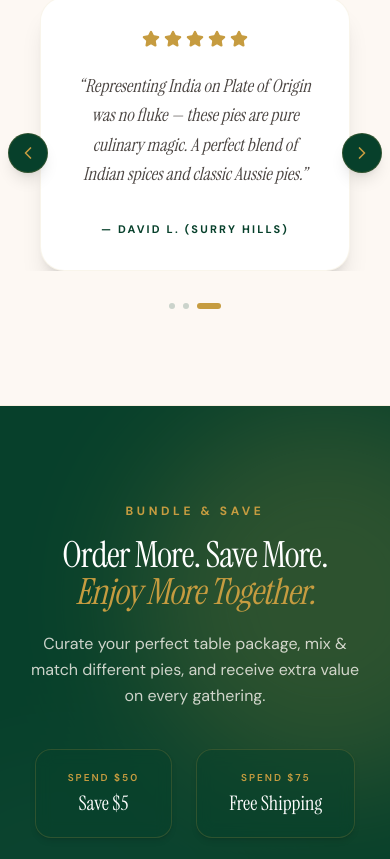
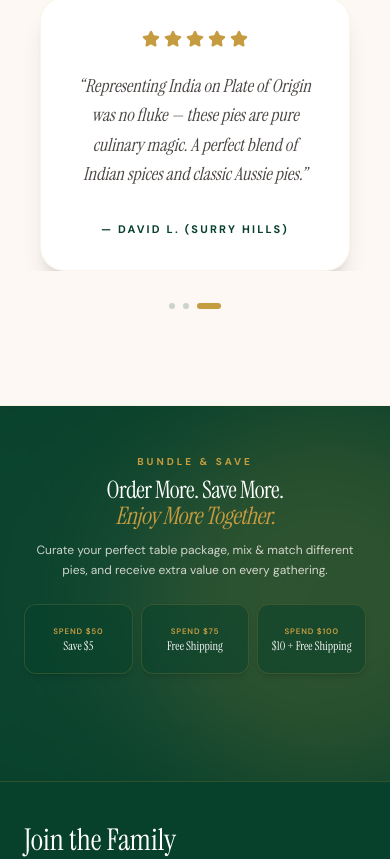
Before and after one commit to flavourandco/flavourandco, a Next.js app: page / in a window 390 px wide. Shown: the part 4140-4999 px from the top of the page. Built offline with nearby package versions, Linux system fonts and the light colour scheme.

Commit message:
refactor: improve footer layout responsiveness and refine testimonial section typography and spacing

```diff
--- a/src/components/Footer.tsx
+++ b/src/components/Footer.tsx
@@ -41,7 +41,7 @@ export default function Footer() {
       </div>
 
       <div className="mx-auto max-w-7xl px-6 py-10 lg:px-8 relative z-10">
-        <div className="grid gap-12 md:grid-cols-2 lg:grid-cols-4">
+        <div className="grid gap-10 md:gap-12 grid-cols-1 md:grid-cols-2 lg:grid-cols-4">
           <div>
             <div className="flex items-center gap-3">
               <img
@@ -78,6 +78,8 @@ export default function Footer() {
             </div>
           </div>
 
+          {/* Group Quick Links and Contact side-by-side on mobile/tablet, and expand to separate columns on desktop */}
+          <div className="grid grid-cols-2 gap-6 md:col-span-1 lg:contents">
             <div>
               <h4 className="text-[11px] font-bold uppercase tracking-[0.2em] text-brand-gold">
                 Quick Links
@@ -114,6 +116,7 @@ export default function Footer() {
                   info@flavourandco.com.au
                 </li>
               </ul>
+            </div>
           </div>
 
           <div>
--- a/src/components/home/HomeTestimonials.tsx
+++ b/src/components/home/HomeTestimonials.tsx
@@ -139,7 +139,7 @@ export default function HomeTestimonials() {
           <button
             type="button"
             onClick={prevSlide}
-            className="absolute -left-4 top-1/2 -translate-y-1/2 z-20 flex h-10 w-10 items-center justify-center rounded-full bg-brand-green text-brand-gold border border-brand-gold/20 shadow-lg transition-all hover:bg-brand-gold hover:text-brand-green hover:scale-105 sm:left-0"
+            className="hidden sm:flex absolute -left-4 top-1/2 -translate-y-1/2 z-20 h-10 w-10 items-center justify-center rounded-full bg-brand-green text-brand-gold border border-brand-gold/20 shadow-lg transition-all hover:bg-brand-gold hover:text-brand-green hover:scale-105 sm:left-0"
             aria-label="Previous testimonial"
           >
             <ChevronLeft className="h-5 w-5" />
@@ -147,7 +147,7 @@ export default function HomeTestimonials() {
           <button
             type="button"
             onClick={nextSlide}
-            className="absolute -right-4 top-1/2 -translate-y-1/2 z-20 flex h-10 w-10 items-center justify-center rounded-full bg-brand-green text-brand-gold border border-brand-gold/20 shadow-lg transition-all hover:bg-brand-gold hover:text-brand-green hover:scale-105 sm:right-0"
+            className="hidden sm:flex absolute -right-4 top-1/2 -translate-y-1/2 z-20 h-10 w-10 items-center justify-center rounded-full bg-brand-green text-brand-gold border border-brand-gold/20 shadow-lg transition-all hover:bg-brand-gold hover:text-brand-green hover:scale-105 sm:right-0"
             aria-label="Next testimonial"
           >
             <ChevronRight className="h-5 w-5" />
@@ -196,7 +196,7 @@ function HomeBundleCTA() {
   return (
     <section
       ref={sectionRef}
-      className="relative overflow-hidden bg-brand-green py-24 text-cream md:py-32"
+      className="relative overflow-hidden bg-brand-green py-12 text-cream md:py-16"
     >
       <div className="absolute inset-0 opacity-20 pointer-events-none">
         <div className="absolute -right-32 top-0 h-96 w-96 rounded-full bg-brand-gold blur-3xl" />
@@ -204,19 +204,19 @@ function HomeBundleCTA() {
       </div>
 
       <div className="bundle-content relative mx-auto max-w-3xl px-6 text-center lg:px-10 z-10">
-        <p className="text-[12px] font-bold uppercase tracking-[0.3em] text-brand-gold">
+        <p className="text-[10px] md:text-[12px] font-bold uppercase tracking-[0.3em] text-brand-gold">
           Bundle & Save
         </p>
-        <h2 className="mt-4 font-serif text-[clamp(2.25rem,5vw,3.75rem)] leading-[1.05] tracking-tight text-white">
+        <h2 className="mt-2 font-serif text-[clamp(1.5rem,4vw,2.5rem)] leading-[1.1] tracking-tight text-white">
           Order More. Save More.
           <br />
           <span className="italic text-brand-gold">Enjoy More Together.</span>
         </h2>
-        <p className="mt-5 text-base leading-relaxed text-cream/80">
+        <p className="mt-3 text-xs md:text-sm leading-relaxed text-cream/80 max-w-xl mx-auto">
           Curate your perfect table package, mix & match different pies, and receive extra value on every gathering.
         </p>
 
-        <div className="mt-10 flex flex-wrap items-center justify-center gap-6">
+        <div className="mt-6 grid grid-cols-3 gap-2 sm:flex sm:flex-wrap sm:items-center sm:justify-center sm:gap-6 w-full max-w-[540px] sm:max-w-none mx-auto">
           {[
             { spend: "$50", save: "Save $5" },
             { spend: "$75", save: "Free Shipping" },
@@ -224,19 +224,21 @@ function HomeBundleCTA() {
           ].map((tier) => (
             <div
               key={tier.spend}
-              className="rounded-2xl border border-brand-gold/20 bg-brand-green/50 px-8 py-5 backdrop-blur-sm shadow-md"
+              className="flex flex-col justify-center items-center text-center rounded-xl sm:rounded-2xl border border-brand-gold/20 bg-brand-green/50 px-2 py-2.5 sm:px-8 sm:py-5 backdrop-blur-sm shadow-md h-full min-h-[70px] sm:min-h-0"
             >
-              <p className="text-[10px] font-semibold uppercase tracking-[0.2em] text-brand-gold">
+              <p className="text-[8px] sm:text-[10px] font-semibold uppercase tracking-[0.1em] sm:tracking-[0.2em] text-brand-gold">
                 Spend {tier.spend}
               </p>
-              <p className="mt-1 font-serif text-xl text-white font-medium">{tier.save}</p>
+              <p className="mt-0.5 font-serif text-[9px] min-[350px]:text-xs min-[400px]:text-sm sm:text-xl text-white font-medium leading-tight">
+                {tier.save}
+              </p>
             </div>
           ))}
         </div>
 
         <Link
           href="/shop"
-          className="mt-10 inline-flex rounded-md bg-brand-gold text-brand-green hover:bg-cream hover:scale-105 px-10 py-4 text-[12px] font-bold uppercase tracking-[0.18em] transition-all duration-300 shadow-xl"
+          className="mt-6 inline-flex rounded-md bg-brand-gold text-brand-green hover:bg-cream hover:scale-105 px-6 py-2.5 text-[10px] sm:px-10 sm:py-3.5 sm:text-[11px] font-bold uppercase tracking-[0.18em] transition-all duration-300 shadow-xl"
         >
           Shop Bundles
         </Link>
```
Lines whose indentation alone changed are shown as unchanged.
